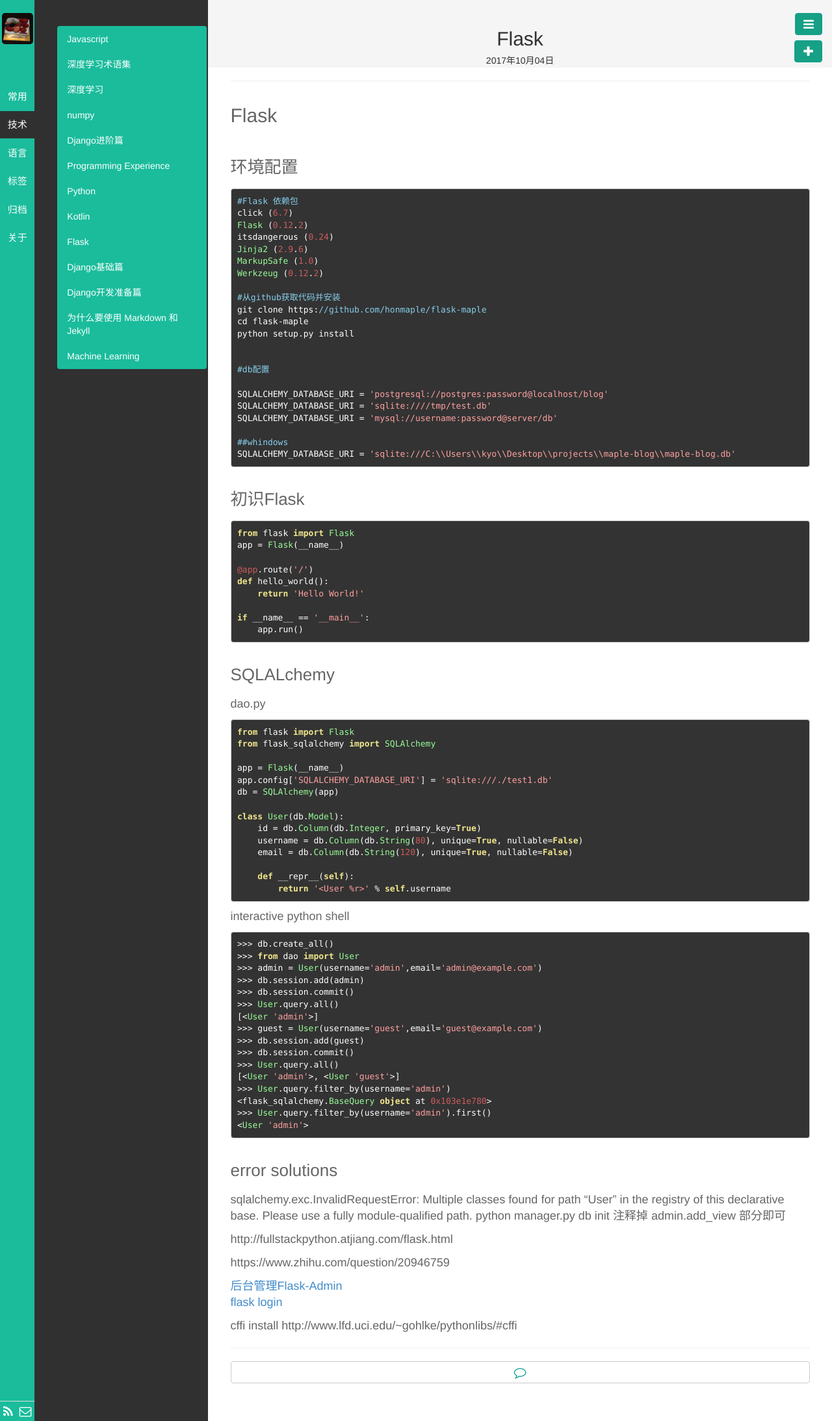
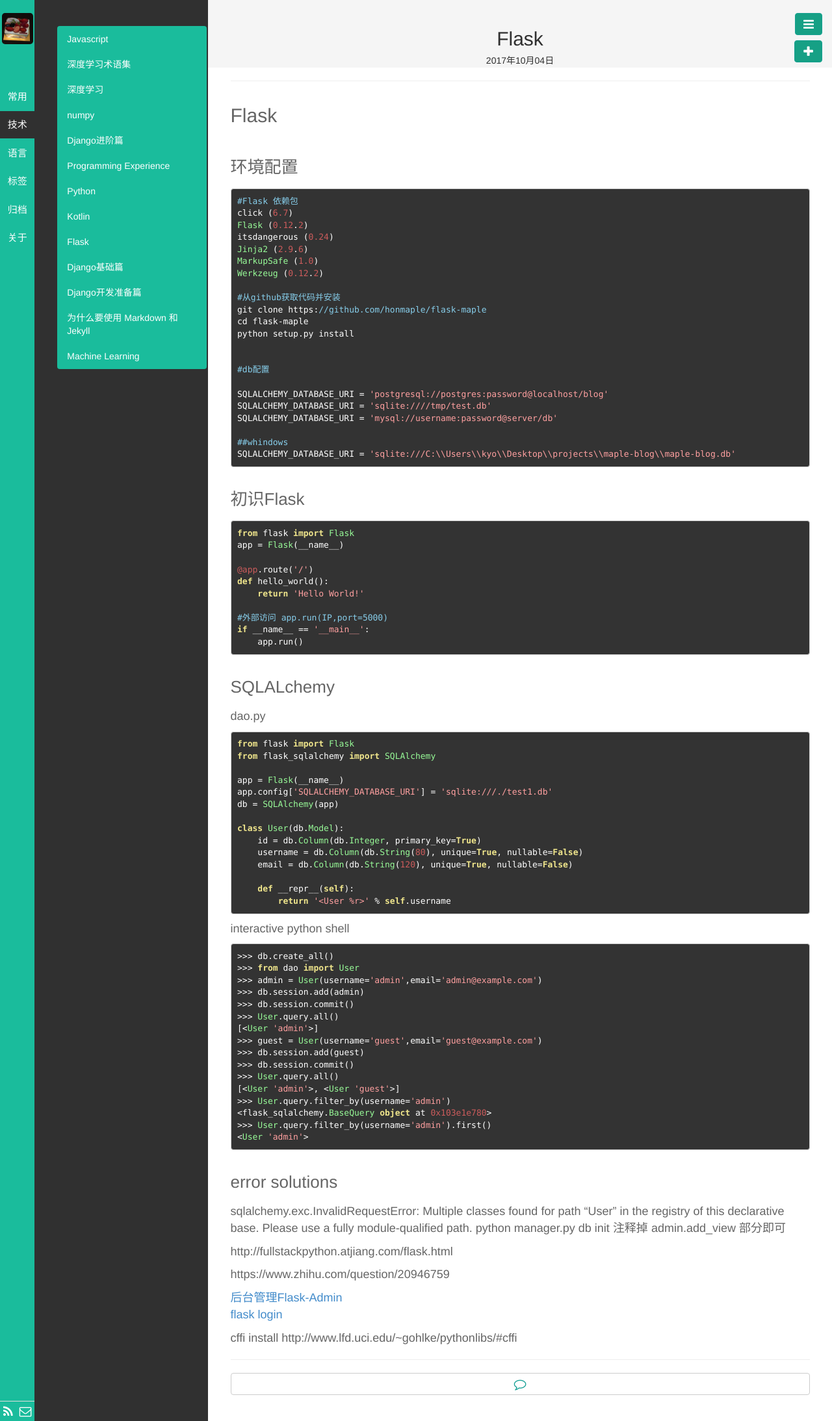
Before and after one commit to kyoyo/kyoyo.github.io, a Jekyll site: the page built from _posts/技術/2017-10-04-Flask.md, in a window 1280 px wide. Shown: the whole page at 65% size. Built offline with Jekyll 4.4.1, drawn with Linux system fonts in a browser that asks for light colours; Markdown is read by kramdown in place of the engine named in the settings.

Commit message:
Update 2017-10-04-Flask.md

````diff
--- a/_posts/技術/2017-10-04-Flask.md
+++ b/_posts/技術/2017-10-04-Flask.md
@@ -45,6 +45,7 @@ app = Flask(__name__)
 def hello_world():
     return 'Hello World!'
 
+#外部访问 app.run(IP,port=5000)
 if __name__ == '__main__':
     app.run()
 ```
````
